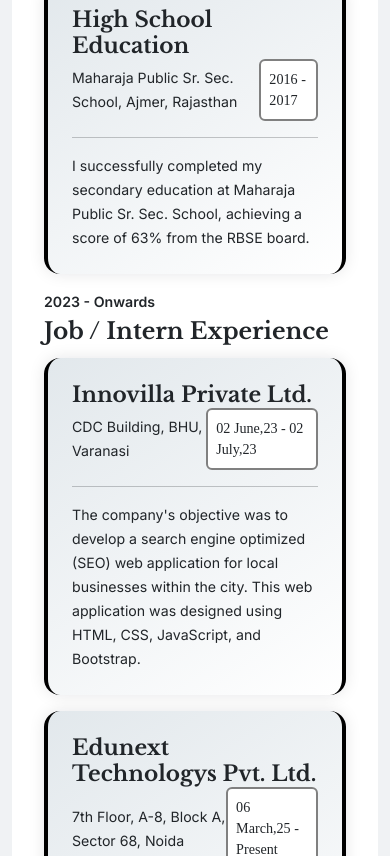
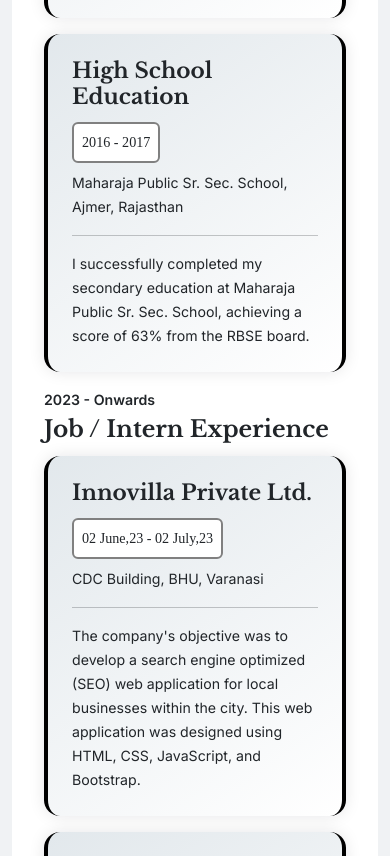
Before and after one commit to rama-69er/Portfolio, a React (Create React App) app: page /resume in a window 390 px wide. Shown: the part 1846-2702 px from the top of the page. Built offline with nearby package versions, Linux system fonts and the light colour scheme.

Commit message:
Changed...

```diff
--- a/src/pages/resume.jsx
+++ b/src/pages/resume.jsx
@@ -59,9 +59,9 @@
                       {educationDetails.map((education) => (
                         <>
                           <div className="resume-tab p-4 rounded rounded-4 mb-3" key={education.id}>
-                            <h2 className="mb-0 h4 fw-semibold  ">{education.degree}</h2>
-                            <div className="d-flex flex-row-reverse mb-2 align-items-center justify-content-between">
-                              <span className="p-2 rounded rounded-2 bg-white text-dark">{education.year}</span>
+                            <h2 className="h4 fw-semibold">{education.degree}</h2>
+                            <div className="d-block d-md-flex flex-row-reverse align-items-center justify-content-between">
+                              <span className="d-inline-block p-2 mb-2 mb-md-0 rounded rounded-2 bg-white text-dark">{education.year}</span>
                               <p className="mb-0">{education.school}</p>
                             </div>
                             <hr />
@@ -70,15 +70,17 @@
                         </>
                       ))}
                     </div>
+                  </div>
+                  <div className="row">
                     <div className="col-12">
                       <p className="mb-1 fw-semibold">2023 - Onwards</p>
                       <h2 className="h3 fw-bold">Job / Intern Experience</h2>
                       {jobExperience.map((job) => (
                         <>
                           <div className="resume-tab p-4 rounded rounded-4 mb-3" key={job.id}>
-                              <h2 className="mb-0 h4 fw-semibold  ">{job.company}</h2>
-                              <div className="d-flex flex-row-reverse mb-2 align-items-center justify-content-between">
-                                <span className="p-2 rounded rounded-2 bg-white text-dark">{job.duration}</span>
+                            <h2 className="h4 fw-semibold">{job.company}</h2>
+                            <div className="d-block d-md-flex flex-row-reverse align-items-center justify-content-between">
+                              <span className="d-inline-block p-2 mb-2 mb-md-0 rounded rounded-2 bg-white text-dark">{job.duration}</span>
                               <p className="mb-0">{job.location}</p>
                             </div>
                             <hr />
```
Lines whose indentation alone changed are shown as unchanged.
